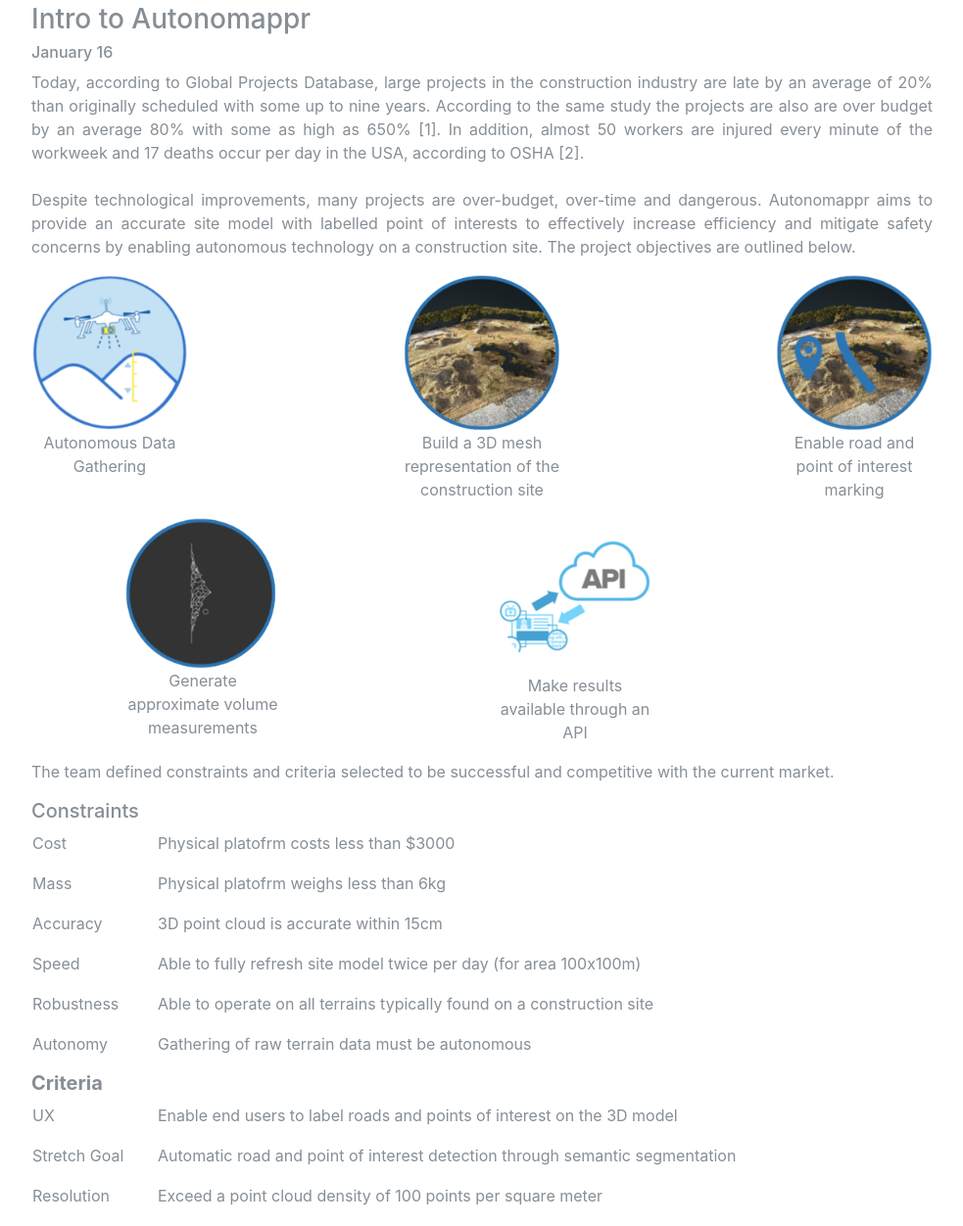
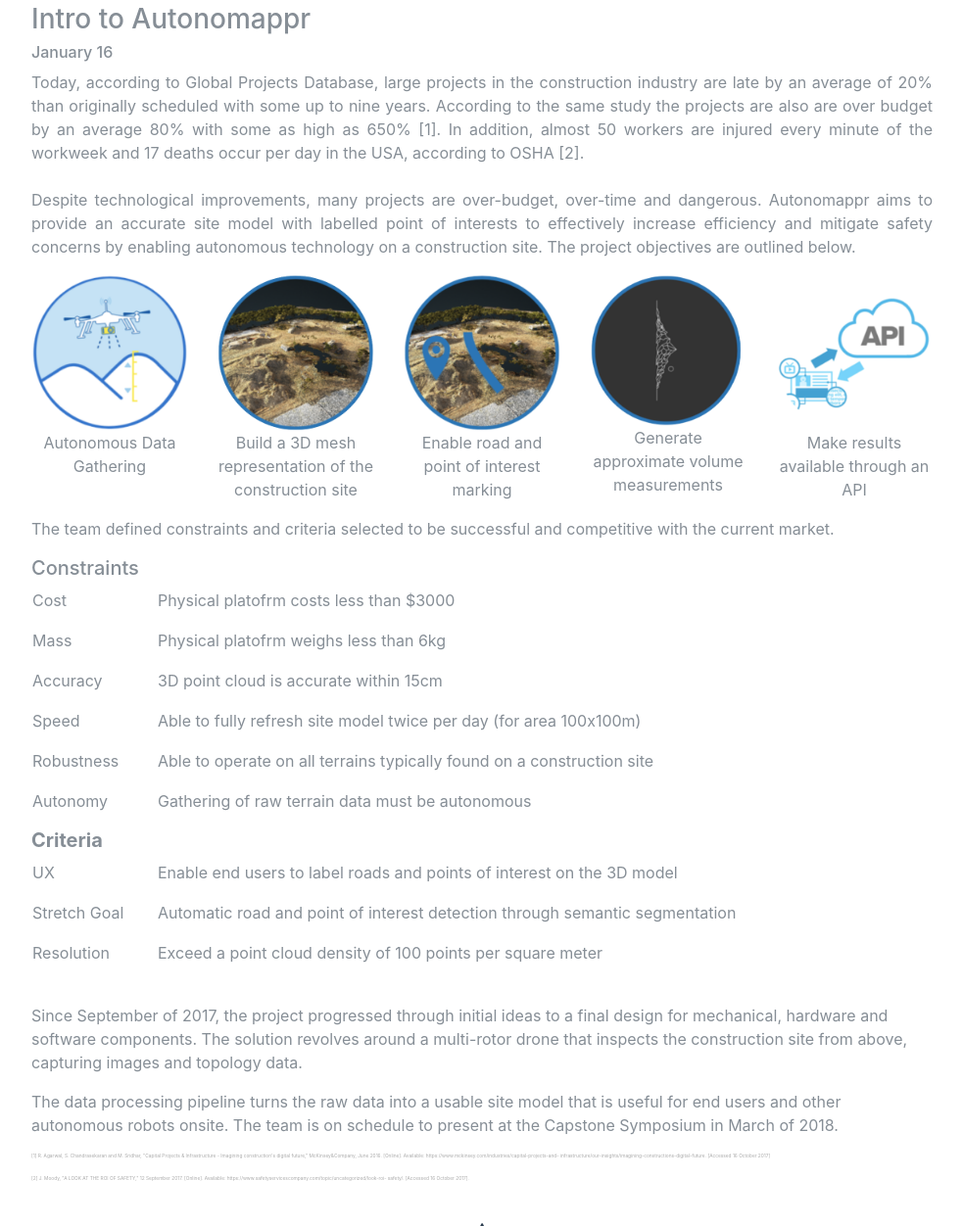
Before and after one commit to Autonomappr/autonomappr-website, a website with bundled scripts: page frontend/index.html in a window 1280 px wide. Shown: the part 2298-3550 px from the top of the page at 98% size, without its empty margins (148-1131 px from the left). Built offline with nearby package versions, Linux system fonts and the light colour scheme.

Commit message:
fix objective spacing on large screen

```diff
--- a/frontend/index.html
+++ b/frontend/index.html
@@ -166,10 +166,10 @@
 
         <div class="row">
           <div class="col-lg-2 offset-lg-1 col-md-4 col-sm-8 offset-sm-2 center-text"><img class="img-fluid" src="img/objectives/objective1.png" alt=""><p>Autonomous Data Gathering</p></div>
-          <div class="col-lg-2 col-md-4 col-sm-8 offset-sm-2 center-text"><img class="img-fluid" src="img/objectives/objective2.png" alt=""><p>Build a 3D mesh representation of the construction site</p></div>
-          <div class="col-lg-2 col-md-4 col-sm-8 offset-sm-2 center-text"><img class="img-fluid" src="img/objectives/objective3.png" alt=""><p>Enable road and point of interest marking</p></div>
-          <div class="col-lg-2 col-md-4 col-sm-8 offset-sm-2 center-text"><img class="img-fluid" src="img/objectives/objective4.png" alt=""><p>Generate approximate volume measurements</p></div>
-          <div class="col-lg-2 col-md-4 col-sm-8 offset-sm-2 center-text"><img class="img-fluid" src="img/objectives/objective5.png" alt=""><p>Make results available through an API</p></div>
+          <div class="col-lg-2 col-md-4 offset-md-0 col-sm-8 offset-sm-2 center-text"><img class="img-fluid" src="img/objectives/objective2.png" alt=""><p>Build a 3D mesh representation of the construction site</p></div>
+          <div class="col-lg-2 col-md-4 offset-md-0 col-sm-8 offset-sm-2 center-text"><img class="img-fluid" src="img/objectives/objective3.png" alt=""><p>Enable road and point of interest marking</p></div>
+          <div class="col-lg-2 col-md-4 offset-md-0 col-sm-8 offset-sm-2 center-text"><img class="img-fluid" src="img/objectives/objective4.png" alt=""><p>Generate approximate volume measurements</p></div>
+          <div class="col-lg-2 col-md-4 offset-md-0 col-sm-8 offset-sm-2 center-text"><img class="img-fluid" src="img/objectives/objective5.png" alt=""><p>Make results available through an API</p></div>
         </div>
 
         <div class="row">
@@ -269,7 +269,7 @@
         <div class="row">
           <div class="col-sm-10 offset-sm-1">
             <br><br>
-            <p class="entry">Stay tuned for more updates!</p>
+            <h4 class="center-text">Stay tuned for more updates</h4>
             <br><br>
           </div>
         </div>
```
